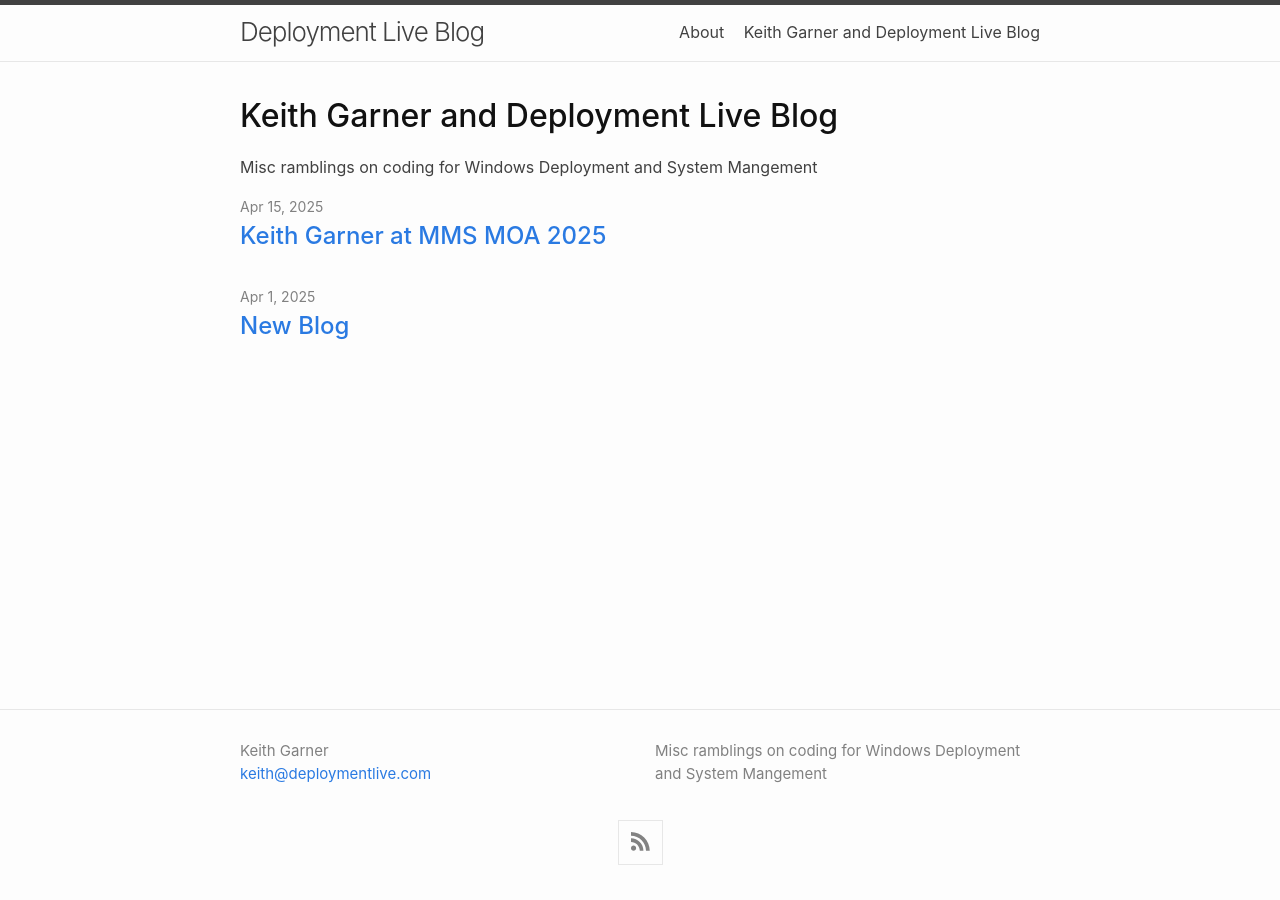
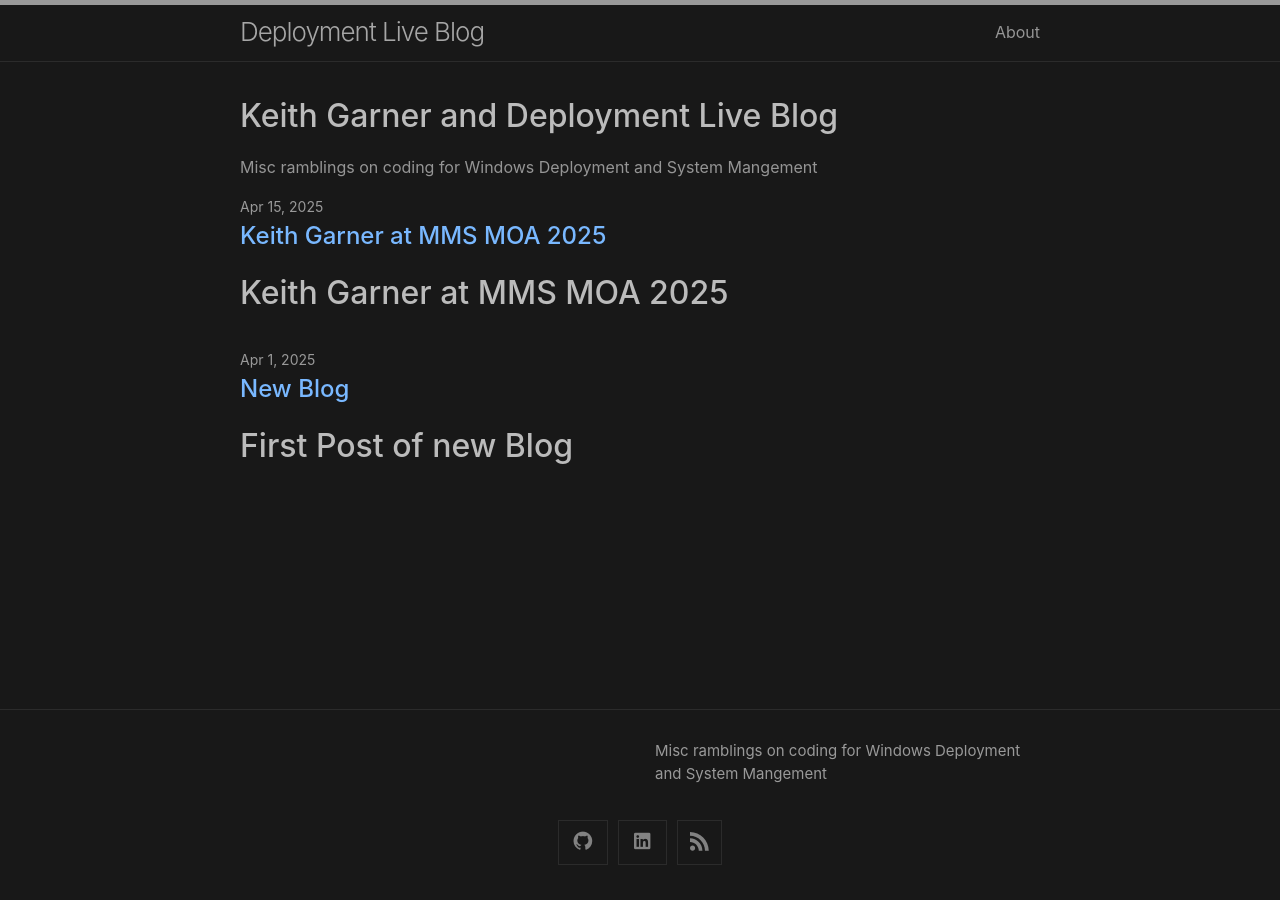
Before and after one commit to DeploymentLive/DeploymentLiveBlog, a Jekyll site: the page built from index.md, in a window 1280 px wide. Built offline with Jekyll 4.4.1, drawn with Linux system fonts in a browser that asks for light colours; part of the change alters nothing that is shown.

Commit message:
Updated config

```diff
--- a/_config.yml
+++ b/_config.yml
@@ -1,27 +1,30 @@
 theme: minima
 
 title: Deployment Live Blog
-author:
-  name: Keith Garner
-  email: keith@deploymentlive.com
+# author:
+#   name: Keith Garner
+#   email: keith@deploymentlive.com
 
 description: Misc ramblings on coding for Windows Deployment and System Mangement
 
+plugins:
+  - jekyll-feed
+  - jekyll-seo-tag
+
 BASE_PATH: /DeploymentLiveBlog
 
-show_excerpts: true
-hide_site_feed_link: true
+minima:
+  skin: dark
+  show_excerpts: true
+  # hide_site_feed_link: true
 
-minima:
-  style: dark
+  nav_pages:
+    - about.md
 
-nav_pages:
-  - about.md
-
-social_links:
-  - title: Deployment Live repository at GitHub
-    icon: github
-    url: "https://github.com/deploymentLive"
-  - title: Keith on Linked In
-    icon: linkedin
-    url: "https://www.linkedin.com/in/keith-garner-47471924/"
+  social_links:
+    - title: Deployment Live repository at GitHub
+      icon: github
+      url: "https://github.com/deploymentLive"
+    - title: Keith on Linked In
+      icon: linkedin
+      url: "https://www.linkedin.com/in/keith-garner-47471924/"
```
